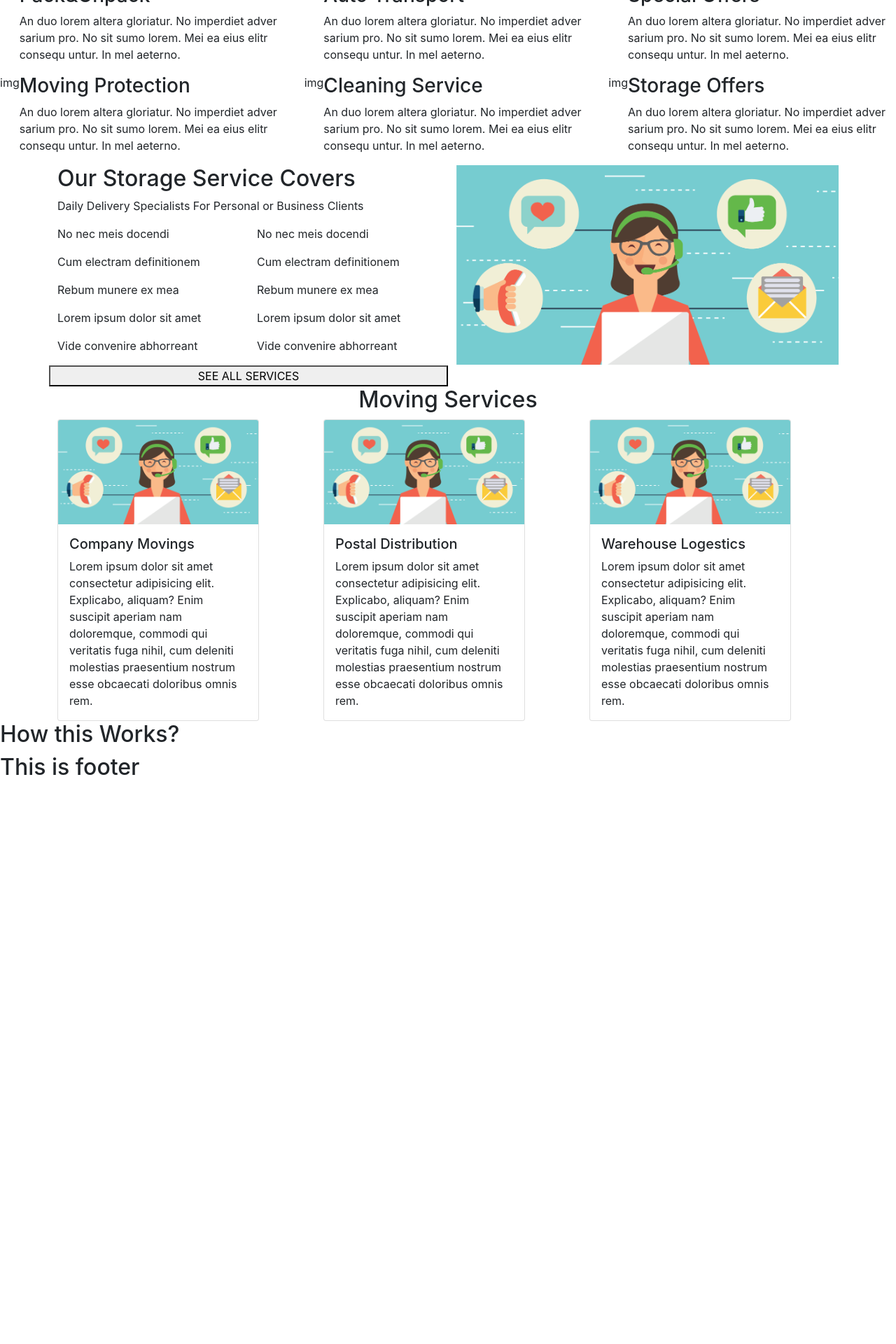
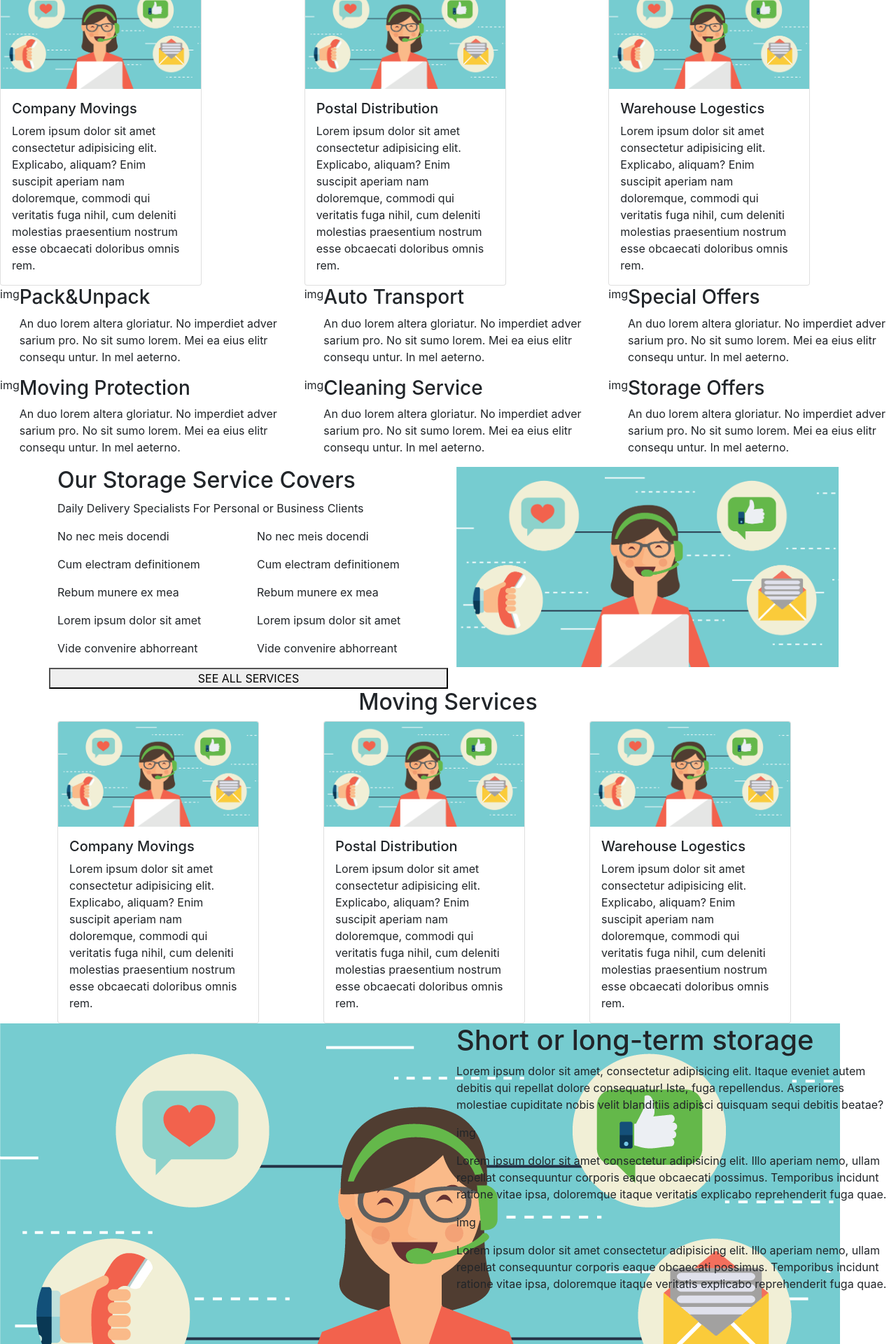
Before and after one commit to Swapno5896/Service-Master-client, a React (Create React App) app: page / in a window 1280 px wide. Shown: the part 820-2740 px from the top of the page at 70% size. Before the commit the page ends 1943 px from the top, so only its background shows below. Built offline with nearby package versions, Linux system fonts and the light colour scheme.

Commit message:
new section done

```diff
--- a/src/App.js
+++ b/src/App.js
@@ -6,11 +6,13 @@ import CurierService from "../src/components/Home/CurierService/CurierService";
 import FastCurrier from "../src/components/Home/FastCurrier/FastCurrier";
 import Footer from "../src/components/Home/Footer/Footer";
 import WorkingStyle from "../src/components/Home/WorkingStyle/WorkingStyle";
+import Ques from "../src/components/Home/Ques/Ques";
 const App = () => {
   return (
     <div>
       <NavBar></NavBar>
       <TopBanner></TopBanner>
+      <Ques></Ques>
       <Benefits></Benefits>
       <CurierService></CurierService>
       <FastCurrier></FastCurrier>
--- /dev/null
+++ b/src/components/Home/Ques/Ques.js
@@ -0,0 +1,34 @@
+import React from "react";
+import img1 from "../../../Images/service-1.png";
+import FastCurrierCard from "../FastCurrierCard/FastCurrierCard";
+const Ques = () => {
+  const fastQues = [
+    {
+      img: img1,
+      title: "Company Movings",
+      description:
+        "   Lorem ipsum dolor sit amet consectetur adipisicing elit. Explicabo, aliquam? Enim suscipit aperiam nam doloremque, commodi qui veritatis fuga nihil, cum deleniti molestias praesentium nostrum esse obcaecati doloribus omnis rem.    ",
+    },
+    {
+      img: img1,
+      title: "Postal Distribution",
+      description:
+        "   Lorem ipsum dolor sit amet consectetur adipisicing elit. Explicabo, aliquam? Enim suscipit aperiam nam doloremque, commodi qui veritatis fuga nihil, cum deleniti molestias praesentium nostrum esse obcaecati doloribus omnis rem.    ",
+    },
+    {
+      img: img1,
+      title: "Warehouse Logestics",
+      description:
+        "   Lorem ipsum dolor sit amet consectetur adipisicing elit. Explicabo, aliquam? Enim suscipit aperiam nam doloremque, commodi qui veritatis fuga nihil, cum deleniti molestias praesentium nostrum esse obcaecati doloribus omnis rem.    ",
+    },
+  ];
+  return (
+    <div className="row">
+      {fastQues.map((dt) => (
+        <FastCurrierCard dt={dt}></FastCurrierCard>
+      ))}
+    </div>
+  );
+};
+
+export default Ques;
--- a/src/components/Home/WorkingStyle/WorkingStyle.js
+++ b/src/components/Home/WorkingStyle/WorkingStyle.js
@@ -1,9 +1,40 @@
 import React from "react";
-
+import img1 from "../../../Images/service-1.png";
 const WorkingStyle = () => {
   return (
     <div>
-      <h2>How this Works?</h2>
+      <div className="row">
+        <div className="col-md-6">
+          <img src={img1} alt="" />
+        </div>
+        <div className="col-md-6">
+          <h1>Short or long-term storage</h1>
+          <p>
+            Lorem ipsum dolor sit amet, consectetur adipisicing elit. Itaque
+            eveniet autem debitis qui repellat dolore consequatur! Iste, fuga
+            repellendus. Asperiores molestiae cupiditate nobis velit blanditiis
+            adipisci quisquam sequi debitis beatae?
+          </p>
+          <div>
+            <p>img</p>
+            <p>
+              Lorem ipsum dolor sit amet consectetur adipisicing elit. Illo
+              aperiam nemo, ullam repellat consequuntur corporis eaque obcaecati
+              possimus. Temporibus incidunt ratione vitae ipsa, doloremque
+              itaque veritatis explicabo reprehenderit fuga quae.
+            </p>
+          </div>
+          <div>
+            <p>img</p>
+            <p>
+              Lorem ipsum dolor sit amet consectetur adipisicing elit. Illo
+              aperiam nemo, ullam repellat consequuntur corporis eaque obcaecati
+              possimus. Temporibus incidunt ratione vitae ipsa, doloremque
+              itaque veritatis explicabo reprehenderit fuga quae.
+            </p>
+          </div>
+        </div>
+      </div>
     </div>
   );
 };
```
